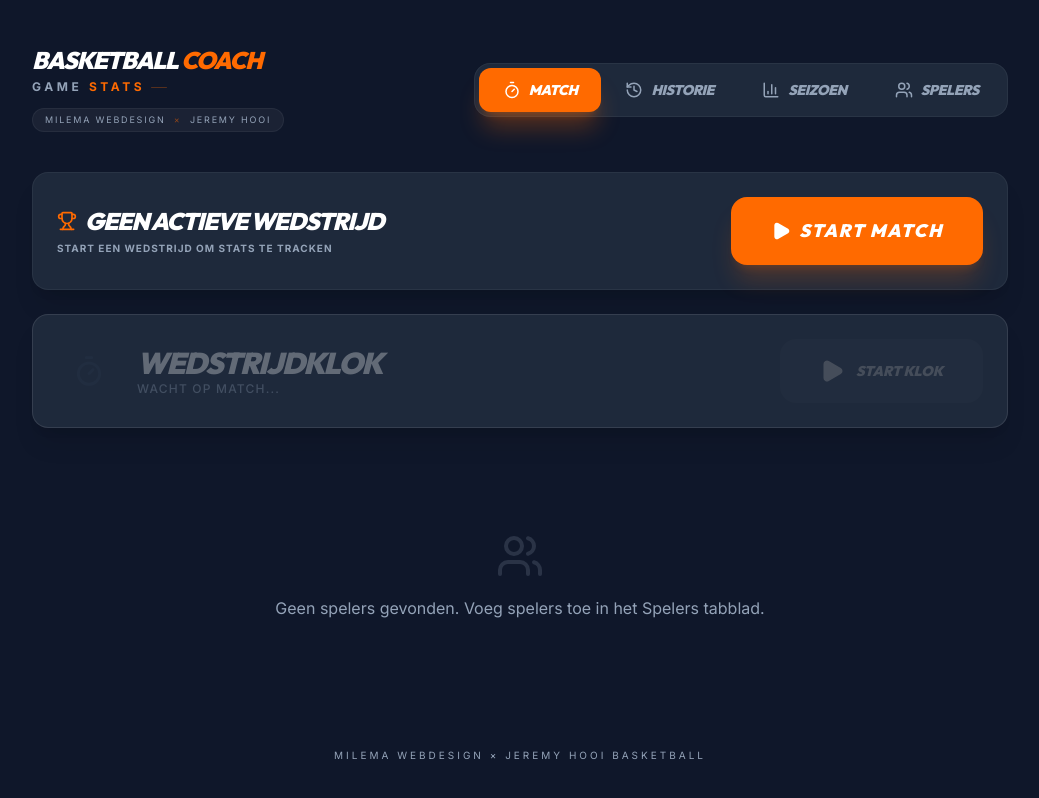
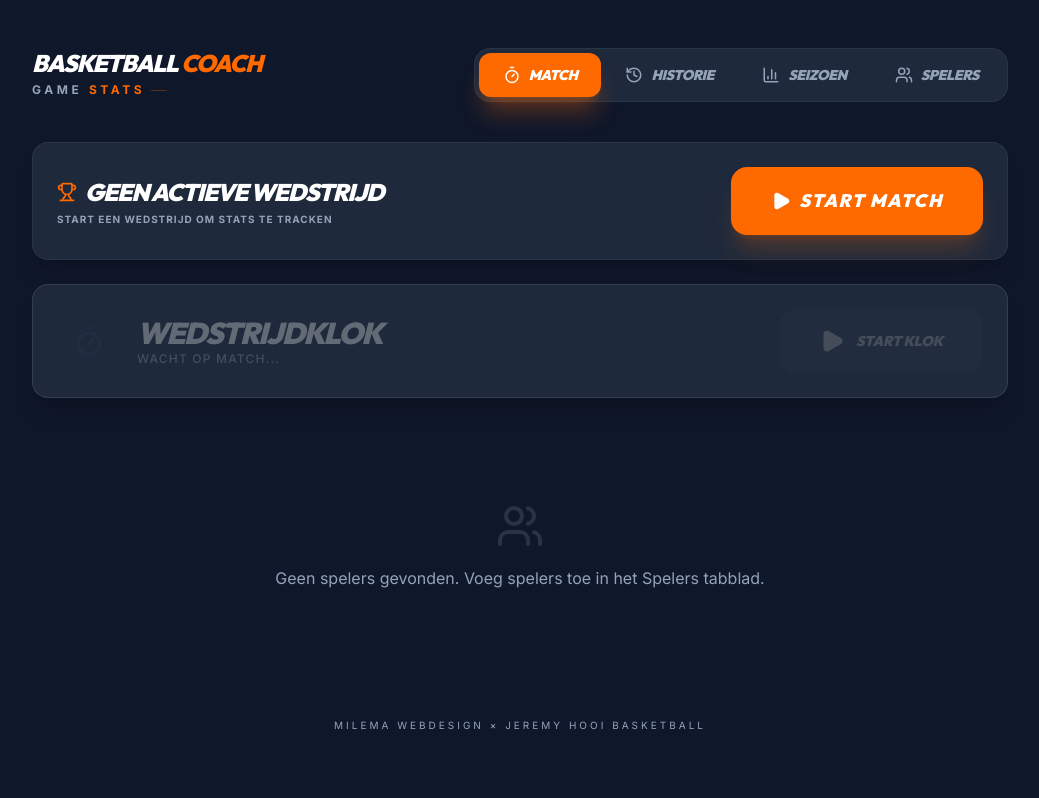
Before and after one commit to dannyderooijbup-dev/BasketballCoachMilema, a React (Vite) app: page / in a window 1280 px wide. Shown: the whole page, without its empty margins (120-1159 px from the left). Built offline with nearby package versions, Linux system fonts and the light colour scheme.

Commit message:
feat: Improve header alignment and text styling
The header now consistently aligns text to the left on larger screens, improving readability. The explicit developer attribution has been removed from the header to streamline the UI.

```diff
--- a/src/App.tsx
+++ b/src/App.tsx
@@ -738,11 +738,8 @@
   return (
     <div className="min-h-screen pb-24 md:pb-0 md:pt-6 max-w-5xl mx-auto px-4 md:px-6">
       <header className="py-4 sm:py-6 flex flex-col md:flex-row md:items-center justify-between gap-6">
-        <div className="flex flex-col items-center md:items-start">
+        <div className="flex flex-col items-center md:items-start text-center md:text-left">
           <Logo />
-          <p className="text-[8px] sm:text-[9px] text-text-muted uppercase tracking-[0.2em] mt-3 py-1 px-3 bg-white/5 border border-white/5 rounded-full text-center md:text-left">
-            Milema Webdesign <span className="text-primary/50 mx-1">×</span> Jeremy Hooi
-          </p>
         </div>
         <div className="hidden md:flex bg-surface rounded-2xl p-1 border border-white/5 backdrop-blur-sm self-center">
           <TabButton active={activeTab === 'dashboard'} onClick={() => setActiveTab('dashboard')} icon={<Timer size={18} />} label="Match" />
```
